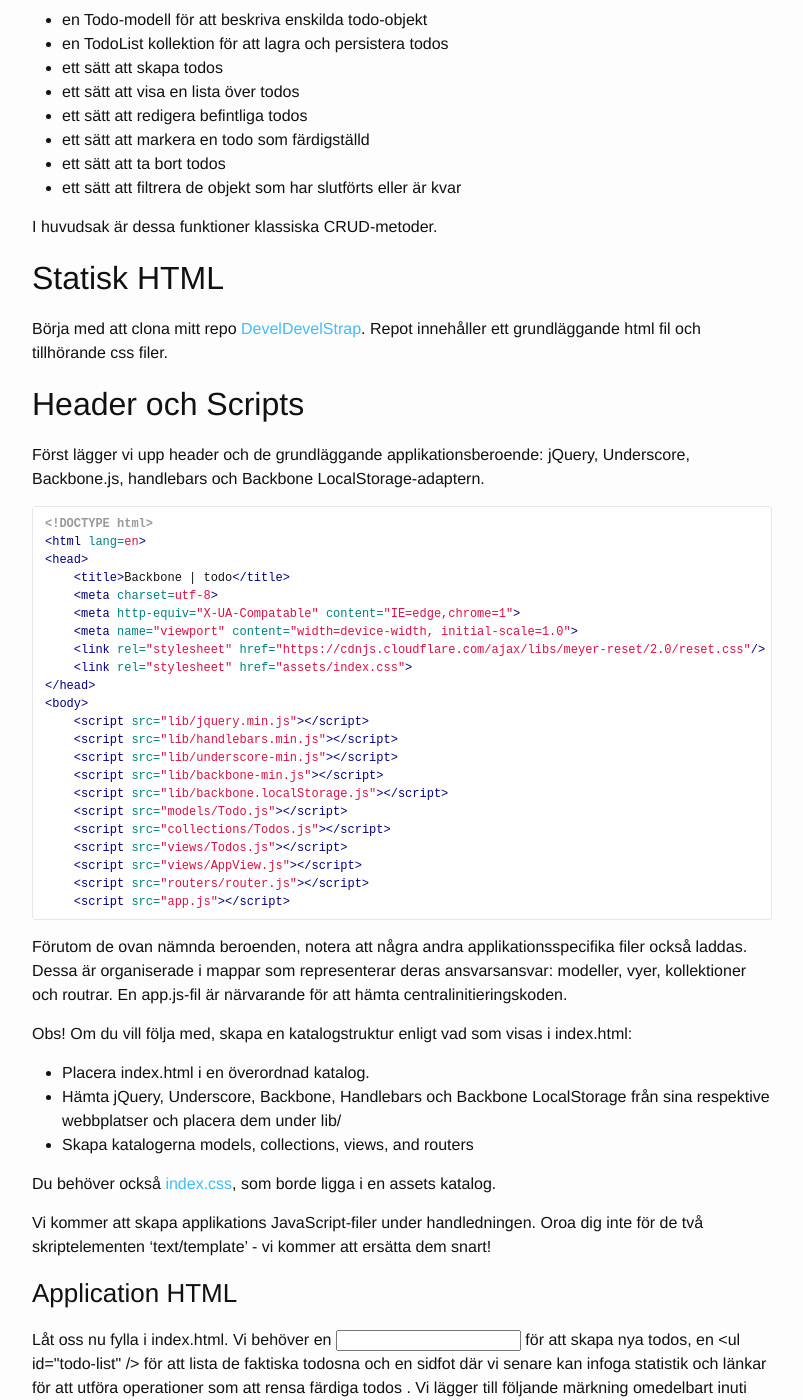
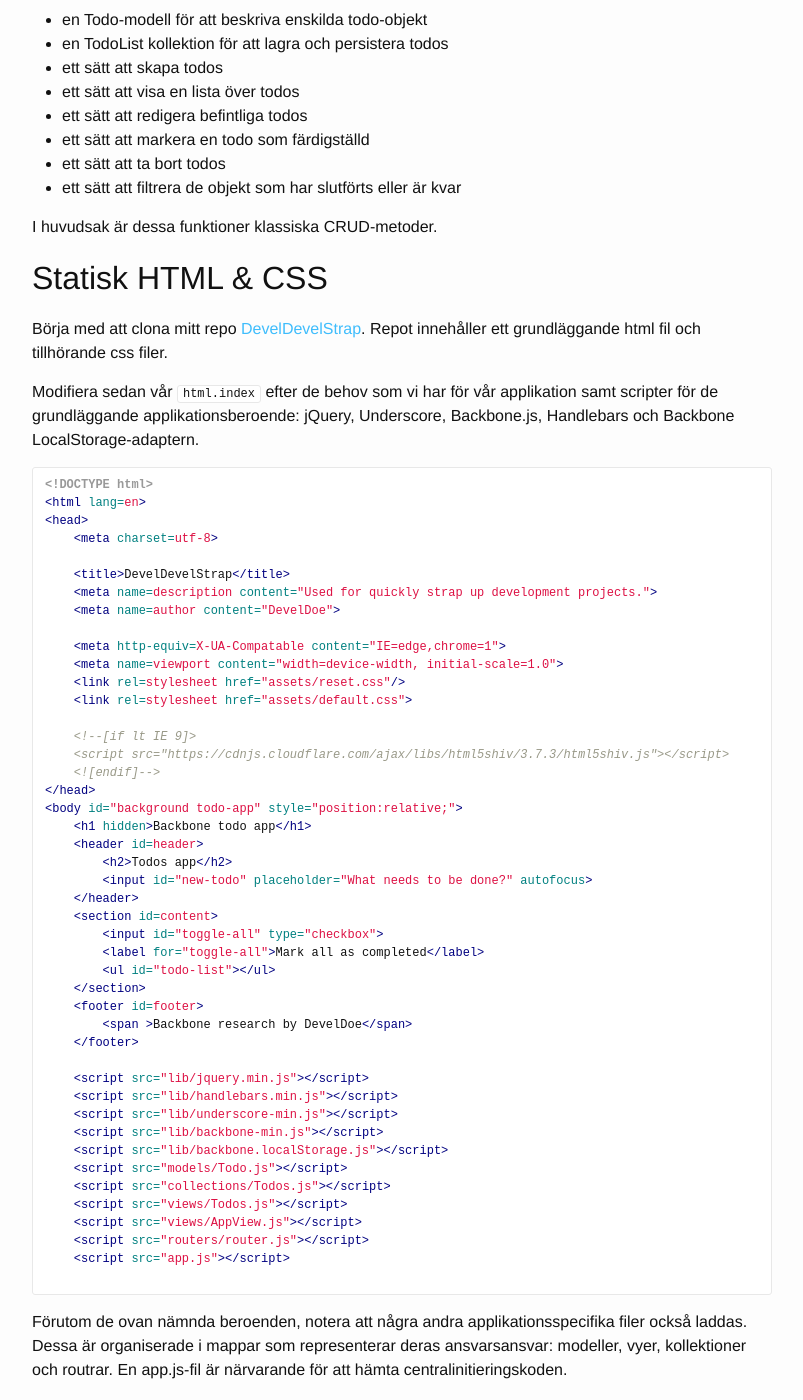
Before and after one commit to develdoe/develdoe.github.io, a Jekyll site: the page built from _posts/2017-11-14-backbone-todos-app.md, in a window 1280 px wide and 1400 px high, scrolled down 678 px. Shown: the whole window, without its empty margins (238-1041 px from the left). Built offline with Jekyll 4.4.1, drawn with Linux system fonts in a browser that asks for light colours.

Commit message:
Update 2017-11-14-backbone-todos-app.md

````diff
--- a/_posts/2017-11-14-backbone-todos-app.md
+++ b/_posts/2017-11-14-backbone-todos-app.md
@@ -21,26 +21,46 @@ låt oss överväga applikationens arkitektur på en hög nivå. Vi behöver:
 
 I huvudsak är dessa funktioner klassiska CRUD-metoder.
 
-## Statisk HTML
+## Statisk HTML & CSS
 
 Börja med att clona mitt repo [DevelDevelStrap](https://github.com/DevelDoe/DevelDevelStap). Repot innehåller ett grundläggande html fil och tillhörande css filer.
 
-## Header och Scripts
-
-Först lägger vi upp header och de grundläggande applikationsberoende: jQuery, Underscore, Backbone.js, handlebars och Backbone LocalStorage-adaptern.
+Modifiera sedan vår `html.index` efter de behov som vi har för vår applikation samt scripter för  de grundläggande applikationsberoende: jQuery, Underscore, Backbone.js, Handlebars och Backbone LocalStorage-adaptern.
 
 ```html
 <!DOCTYPE html>
 <html lang=en>
 <head>
-    <title>Backbone | todo</title>
     <meta charset=utf-8>
-    <meta http-equiv="X-UA-Compatable" content="IE=edge,chrome=1">
-    <meta name="viewport" content="width=device-width, initial-scale=1.0">
-    <link rel="stylesheet" href="https://cdnjs.cloudflare.com/ajax/libs/meyer-reset/2.0/reset.css"/>
-    <link rel="stylesheet" href="assets/index.css">
+
+    <title>DevelDevelStrap</title>
+    <meta name=description content="Used for quickly strap up development projects.">
+    <meta name=author content="DevelDoe">
+
+    <meta http-equiv=X-UA-Compatable content="IE=edge,chrome=1">
+    <meta name=viewport content="width=device-width, initial-scale=1.0">
+    <link rel=stylesheet href="assets/reset.css"/>
+    <link rel=stylesheet href="assets/default.css">
+
+    <!--[if lt IE 9]>
+    <script src="https://cdnjs.cloudflare.com/ajax/libs/html5shiv/3.7.3/html5shiv.js"></script>
+    <![endif]-->
 </head>
-<body>
+<body id="background todo-app" style="position:relative;">
+    <h1 hidden>Backbone todo app</h1>
+    <header id=header>
+        <h2>Todos app</h2>
+        <input id="new-todo" placeholder="What needs to be done?" autofocus>
+    </header>
+    <section id=content>
+        <input id="toggle-all" type="checkbox">
+        <label for="toggle-all">Mark all as completed</label>
+        <ul id="todo-list"></ul>
+    </section>
+    <footer id=footer>
+        <span >Backbone research by DevelDoe</span>
+    </footer>
+
     <script src="lib/jquery.min.js"></script>
     <script src="lib/handlebars.min.js"></script>
     <script src="lib/underscore-min.js"></script>
@@ -52,6 +72,7 @@ Först lägger vi upp header och de grundläggande applikationsberoende: jQuery,
     <script src="views/AppView.js"></script>
     <script src="routers/router.js"></script>
     <script src="app.js"></script>
+
 ```
 
 Förutom de ovan nämnda beroenden, notera att några andra applikationsspecifika filer också laddas. Dessa är organiserade i mappar som representerar deras ansvarsansvar: modeller, vyer, kollektioner och routrar. En app.js-fil är närvarande för att hämta centralinitieringskoden.
````
